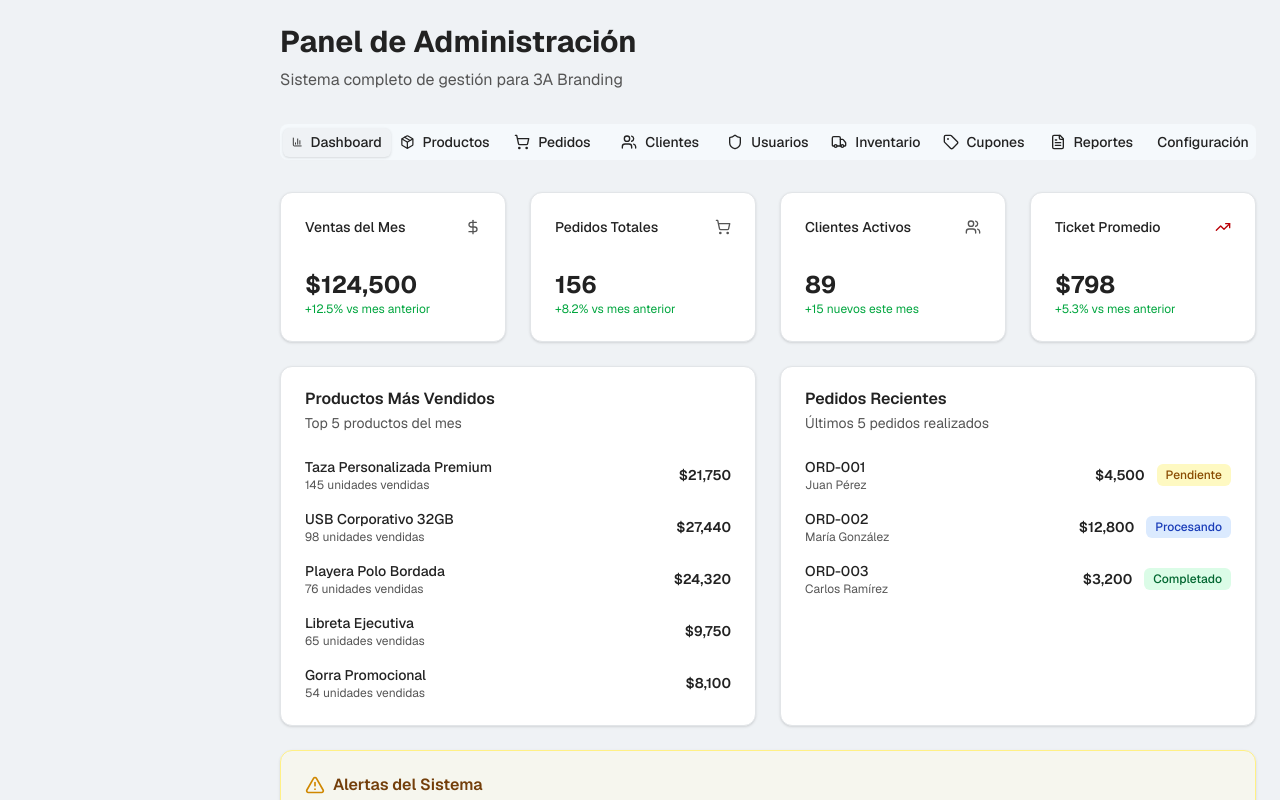
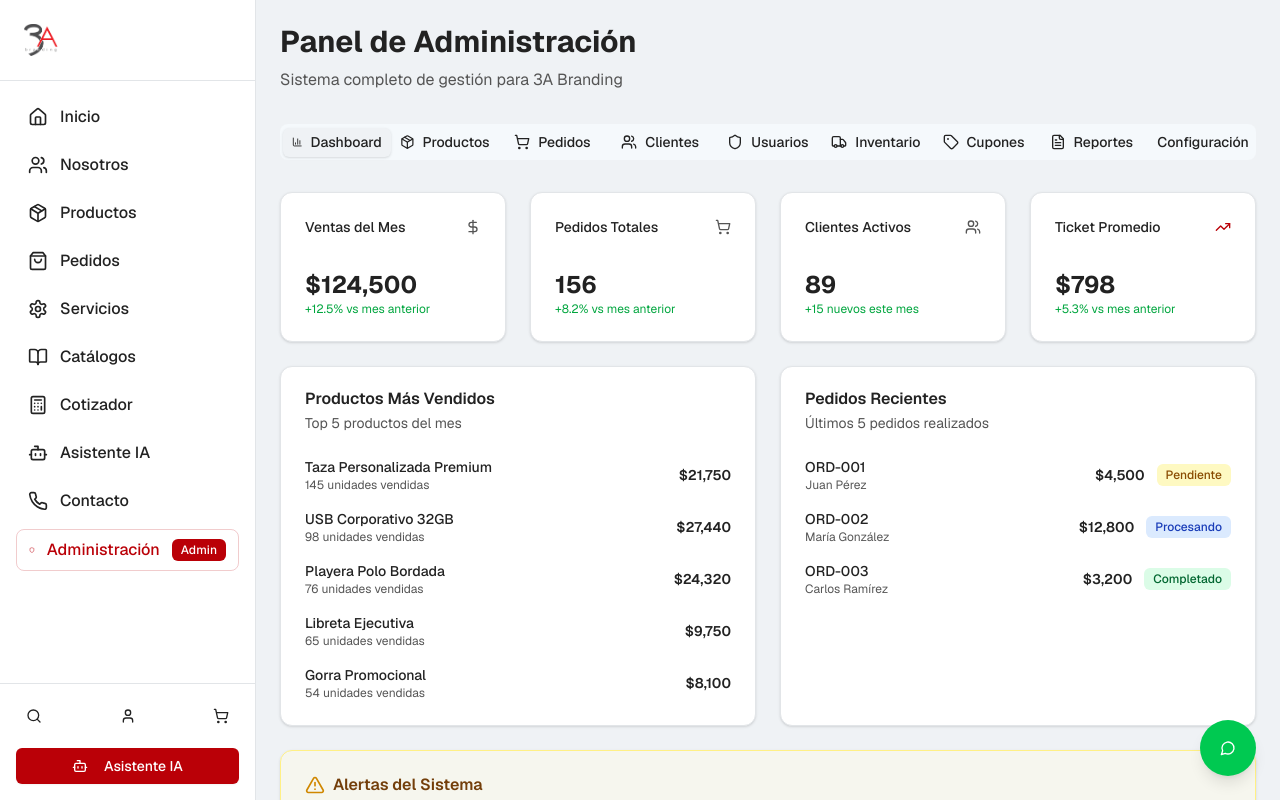
Before and after one commit to alecmuza09/3AB, a Next.js app: page /admin in a window 1280 px wide. Shown: the top 800 px of the page. Built offline with nearby package versions, Linux system fonts and the light colour scheme.

Commit message:
Fix: Agregar Sidebar y WhatsappButton a página de administración

```diff
--- a/app/admin/page.tsx
+++ b/app/admin/page.tsx
@@ -1,6 +1,8 @@
 "use client"
 
 import { useState } from "react"
+import { Sidebar } from "@/components/sidebar"
+import { WhatsappButton } from "@/components/whatsapp-button"
 import { Button } from "@/components/ui/button"
 import { Card, CardContent, CardDescription, CardHeader, CardTitle } from "@/components/ui/card"
 import { Input } from "@/components/ui/input"
@@ -472,8 +474,11 @@ export default function AdminPage() {
   }
 
   return (
-    <div className="min-h-screen bg-background pt-16 md:pt-0">
-      <div className="ml-0 md:ml-64 p-6">
+    <div className="min-h-screen bg-background">
+      <Sidebar />
+      <WhatsappButton />
+
+      <div className="md:ml-64 p-6">
         <div className="max-w-7xl mx-auto">
           {/* Header */}
           <div className="mb-8">
```
